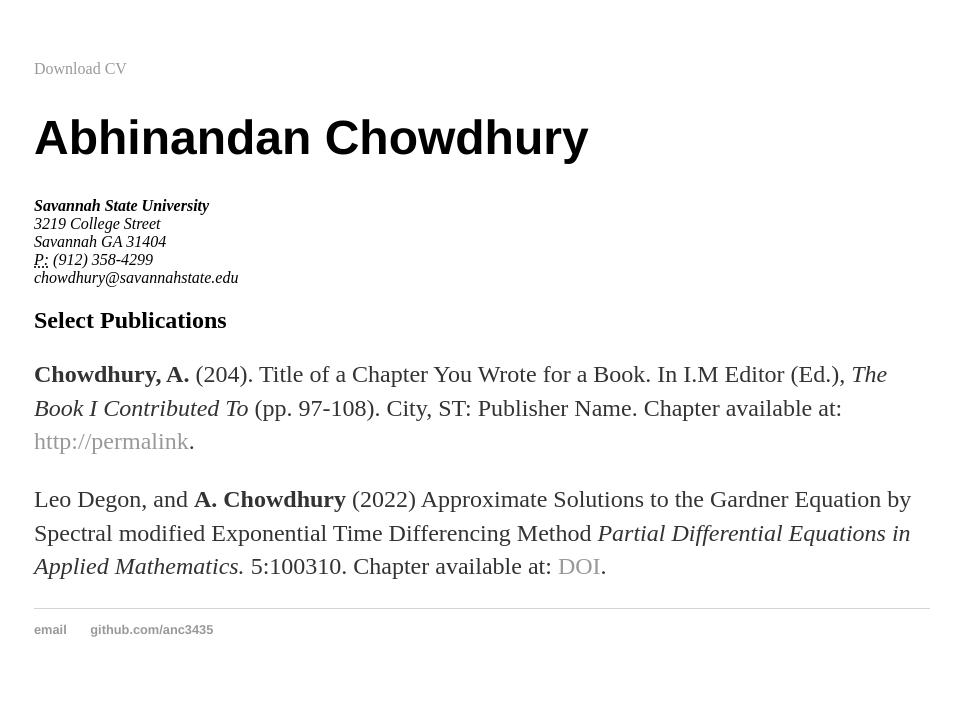
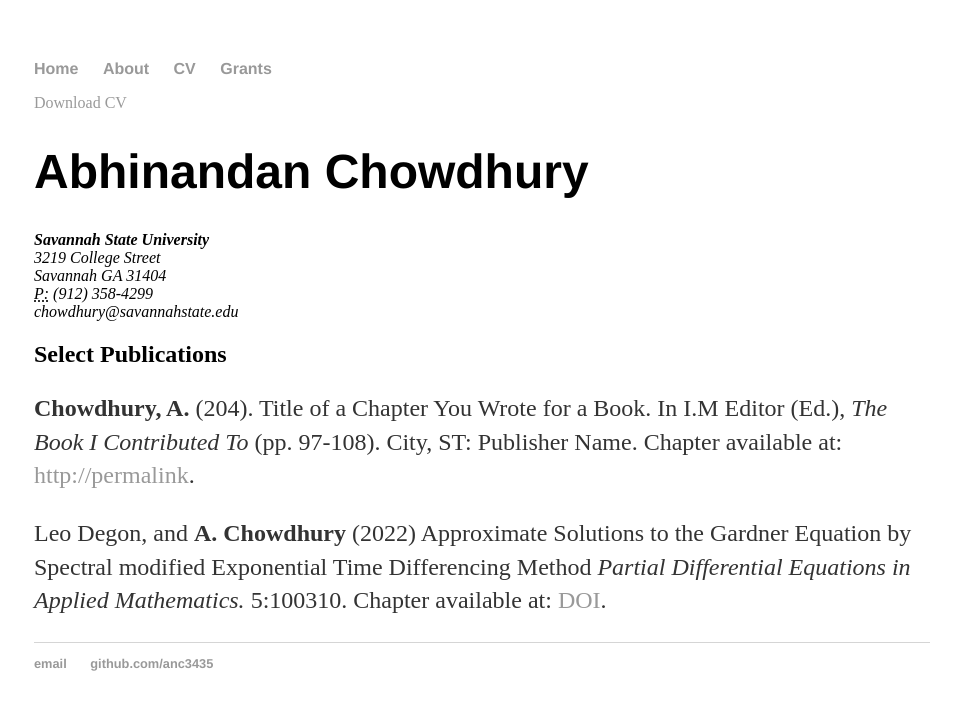
Before and after one commit to anc3435/anc3435.github.io, a Jekyll site: the page built from Grants/index.html, in a window 1280 px wide. Shown: the top 710 px of the page, without its empty margins (158-1119 px from the left). Built offline with Jekyll 4.4.1, drawn with Linux system fonts in a browser that asks for light colours.

Commit message:
Update index.html

```diff
--- a/Grants/index.html
+++ b/Grants/index.html
@@ -2,6 +2,14 @@
 layout: default
 title: CV of Your Name
 ---
+<nav>
+    		<ul>
+        		<li><a href="/">Home</a></li>
+	        	<li><a href="/about">About</a></li>
+        		<li><a href="/cv">CV</a></li>
+        		<li><a href="/Grants">Grants</a></li>
+    		</ul>
+		</nav>
 
 	<div class="cv">
 		<a href="#" class="download" title="Download CV as PDF">Download CV</a>
```
